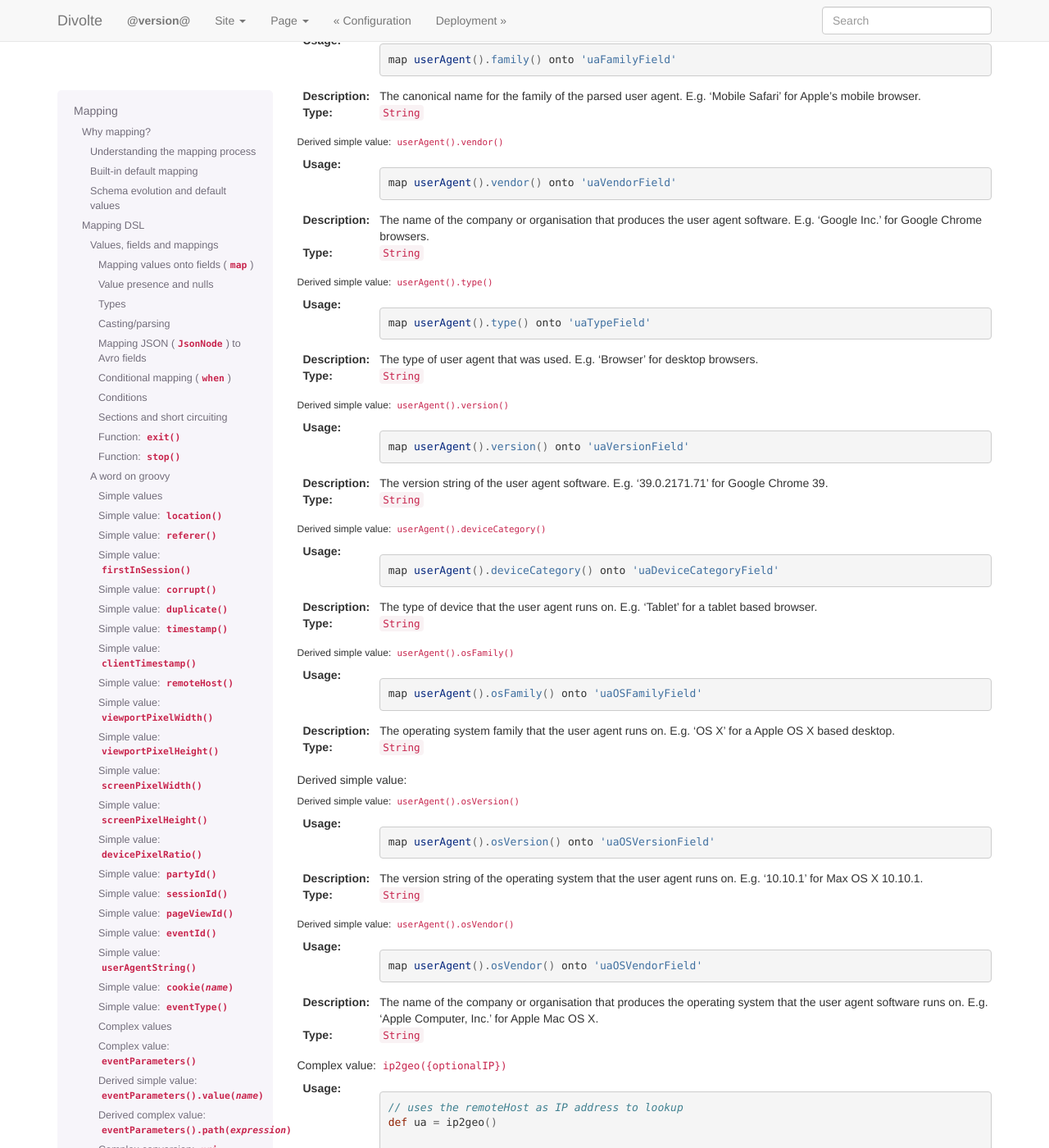
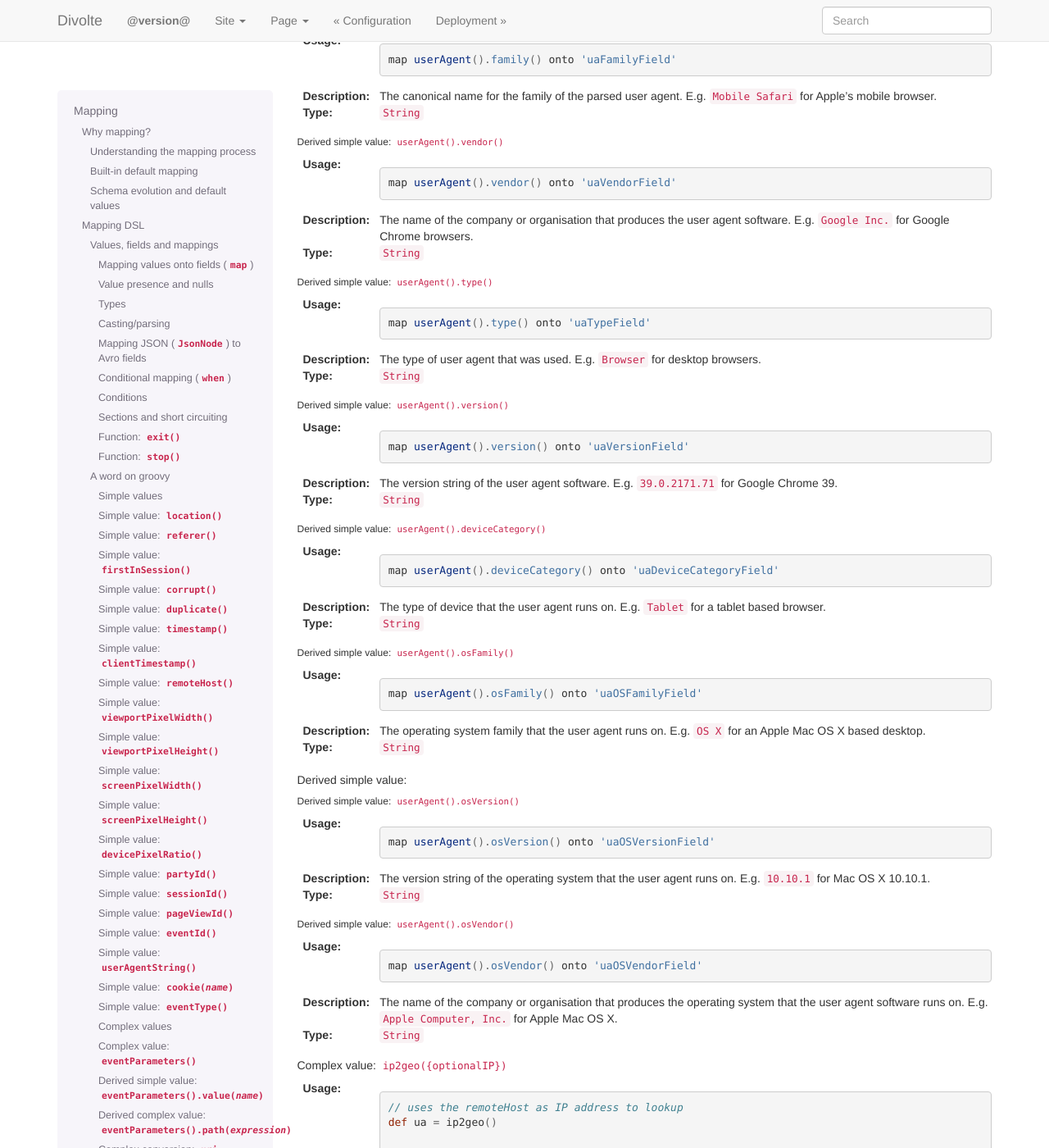
Before and after one commit to divolte/divolte-collector, a Sphinx documentation site: the page built from docs/mapping_reference.rst, in a window 1280 px wide and 1400 px high, scrolled down 22179 px. Shown: the whole window at 82% size. Built offline with Sphinx 7.4.7, drawn with Linux system fonts in a browser that asks for light colours; nearby versions of some CDN libraries; library files that are not in the unit come from our copies.

Commit message:
Sphinx markup for the example strings for user-agent components.
Plus a few typo corrections.

```diff
--- a/docs/mapping_reference.rst
+++ b/docs/mapping_reference.rst
@@ -1368,7 +1368,7 @@ Derived simple value: :code:`userAgent().family()`
     map userAgent().family() onto 'uaFamilyField'
 
 :Description:
-  The canonical name for the family of the parsed user agent. E.g. 'Mobile Safari' for Apple's mobile browser.
+  The canonical name for the family of the parsed user agent. E.g. ``Mobile Safari`` for Apple's mobile browser.
 
 :Type:
   :code:`String`
@@ -1384,7 +1384,7 @@ Derived simple value: :code:`userAgent().vendor()`
     map userAgent().vendor() onto 'uaVendorField'
 
 :Description:
-  The name of the company or organisation that produces the user agent software. E.g. 'Google Inc.' for Google Chrome browsers.
+  The name of the company or organisation that produces the user agent software. E.g. ``Google Inc.`` for Google Chrome browsers.
 
 :Type:
   :code:`String`
@@ -1400,7 +1400,7 @@ Derived simple value: :code:`userAgent().type()`
     map userAgent().type() onto 'uaTypeField'
 
 :Description:
-  The type of user agent that was used. E.g. 'Browser' for desktop browsers.
+  The type of user agent that was used. E.g. ``Browser`` for desktop browsers.
 
 :Type:
   :code:`String`
@@ -1416,7 +1416,7 @@ Derived simple value: :code:`userAgent().version()`
     map userAgent().version() onto 'uaVersionField'
 
 :Description:
-  The version string of the user agent software. E.g. '39.0.2171.71' for Google Chrome 39.
+  The version string of the user agent software. E.g. ``39.0.2171.71`` for Google Chrome 39.
 
 :Type:
   :code:`String`
@@ -1432,7 +1432,7 @@ Derived simple value: :code:`userAgent().deviceCategory()`
     map userAgent().deviceCategory() onto 'uaDeviceCategoryField'
 
 :Description:
-  The type of device that the user agent runs on. E.g. 'Tablet' for a tablet based browser.
+  The type of device that the user agent runs on. E.g. ``Tablet`` for a tablet based browser.
 
 :Type:
   :code:`String`
@@ -1448,7 +1448,7 @@ Derived simple value: :code:`userAgent().osFamily()`
     map userAgent().osFamily() onto 'uaOSFamilyField'
 
 :Description:
-  The operating system family that the user agent runs on. E.g. 'OS X' for a Apple OS X based desktop.
+  The operating system family that the user agent runs on. E.g. ``OS X`` for an Apple Mac OS X based desktop.
 
 :Type:
   :code:`String`
@@ -1466,7 +1466,7 @@ Derived simple value: :code:`userAgent().osVersion()`
     map userAgent().osVersion() onto 'uaOSVersionField'
 
 :Description:
-  The version string of the operating system that the user agent runs on. E.g. '10.10.1' for Max OS X 10.10.1.
+  The version string of the operating system that the user agent runs on. E.g. ``10.10.1`` for Mac OS X 10.10.1.
 
 :Type:
   :code:`String`
@@ -1482,7 +1482,7 @@ Derived simple value: :code:`userAgent().osVendor()`
     map userAgent().osVendor() onto 'uaOSVendorField'
 
 :Description:
-  The name of the company or organisation that produces the operating system that the user agent software runs on. E.g. 'Apple Computer, Inc.' for Apple Mac OS X.
+  The name of the company or organisation that produces the operating system that the user agent software runs on. E.g. ``Apple Computer, Inc.`` for Apple Mac OS X.
 
 :Type:
   :code:`String`
```
